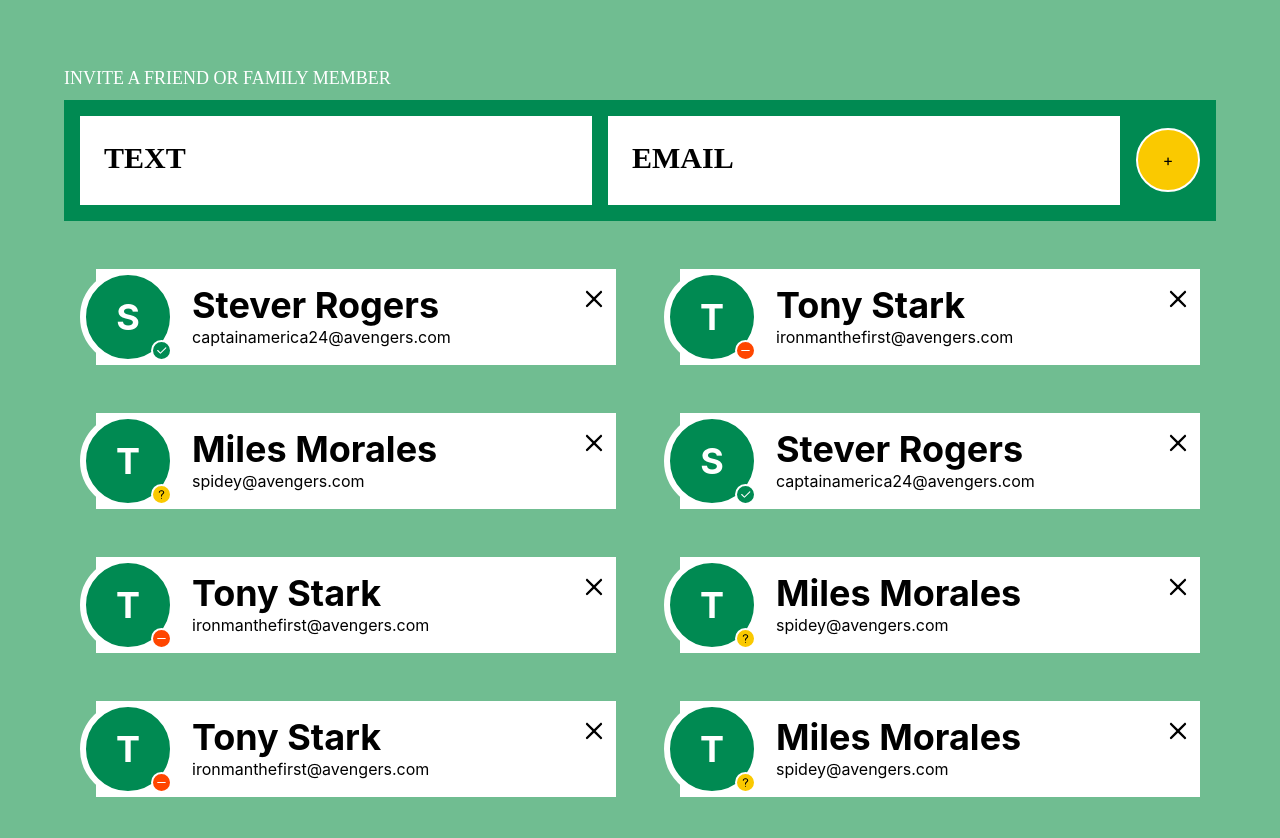
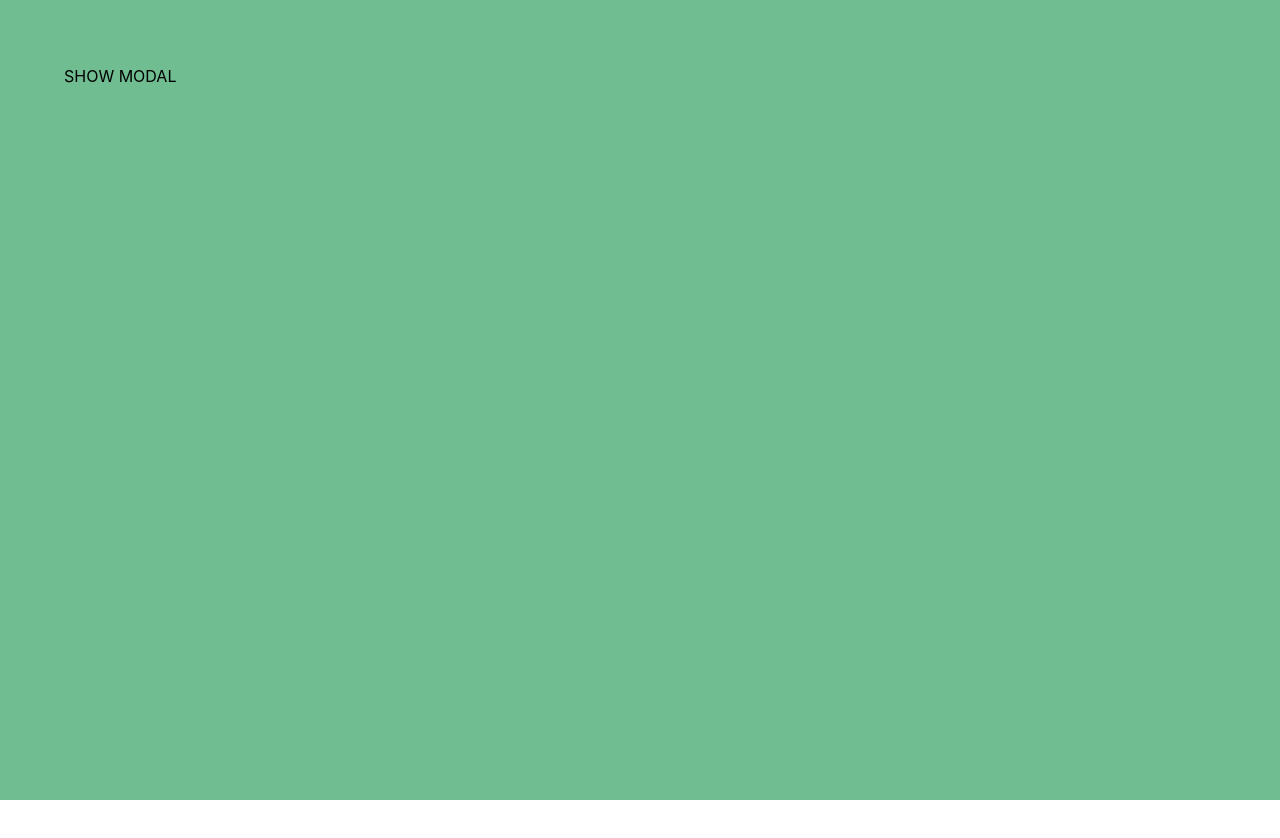
Before and after one commit to ccccchriz/advent-of-css-2023, a React (Vite) app: page / in a window 1280 px wide. Shown: the top 838 px of the page. After the commit the page ends 800 px from the top, so only its background shows below. Built offline with nearby package versions, Linux system fonts and the light colour scheme; a web font is replaced by a local one.

Commit message:
added modal, day 15

```diff
--- a/src/App.tsx
+++ b/src/App.tsx
@@ -1,10 +1,20 @@
-import InviteGroupForm from "./pages/main/InviteGroupForm";
+import { useRef } from "react";
+import Modal from "./components/Modal/Modal";
 
 function App() {
+  const modal = useRef<HTMLDialogElement>(null);
+
   return (
     <>
-      <div className="bg-silverTree p-16">
-        <InviteGroupForm />
+      <div className="bg-silverTree p-16 min-h-screen">
+        <Modal
+          type="success"
+          children={<div>Dddddddddddddddddada</div>}
+          ref={modal}
+        />
+        <button type="button" onClick={() => modal.current!.showModal()}>
+          SHOW MODAL
+        </button>
       </div>
     </>
   );
--- /dev/null
+++ b/src/components/Modal/Modal.tsx
@@ -0,0 +1,50 @@
+import { ReactNode, forwardRef, useRef, useEffect } from "react";
+import { Icon } from "../Icon/Icon";
+
+const style = {
+  success: "bg-spanishGreen",
+  error: "bg-orangeRed",
+  error2: "bg-supernova",
+  info: "bg-silverLakeBlue",
+};
+
+type ModalProps = {
+  type: keyof typeof style;
+  children: ReactNode;
+};
+
+const Modal = forwardRef<HTMLDialogElement, ModalProps>(function Modal(
+  { children, type }: ModalProps,
+  ref
+) {
+  const dialog = useRef<HTMLDialogElement>(null);
+
+  useEffect(() => {
+    if (ref) {
+      if (typeof ref === "function") {
+        ref(dialog.current);
+      } else {
+        ref.current = dialog.current;
+      }
+    }
+  }, [ref]);
+
+  return (
+    <dialog
+      ref={dialog}
+      className={`backdrop:bg-[rgba(0,0,0,0.85)] ${style[type]} border-2 lg:border-8 border-white p-4 flex flex-col -z-50`}
+    >
+      <button
+        type="button"
+        onClick={() => dialog.current!.close()}
+        className="self-end"
+      >
+        <Icon type="close" style="fill-white " />
+        <span className="sr-only">close</span>
+      </button>
+      {children}
+    </dialog>
+  );
+});
+
+export default Modal;
--- a/tailwind.config.js
+++ b/tailwind.config.js
@@ -22,6 +22,7 @@ export default {
         pastelMagenta: "#ff9dbf" /* pink */,
         padua: "#b1e3cc" /* lightest green - placeholder color */,
         vistaBlue: "#94d1b4" /* light green - placeholder color */,
+        silverLakeBlue: "#678cbd" /* light blue */,
       },
     },
     fontFamily: {
```
